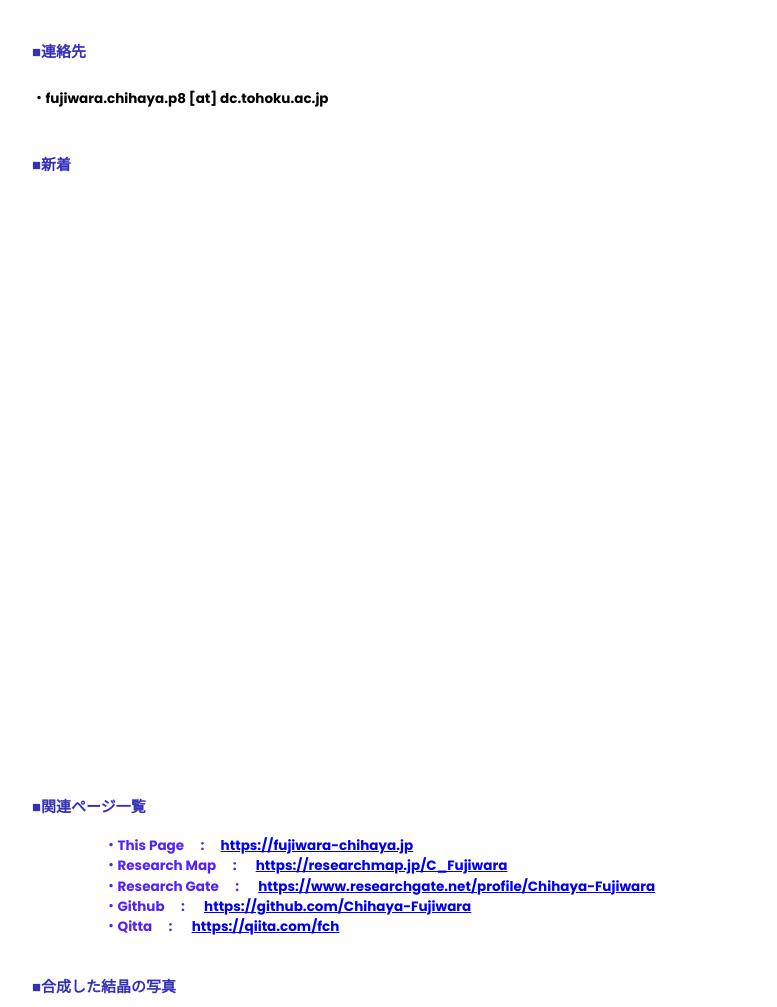
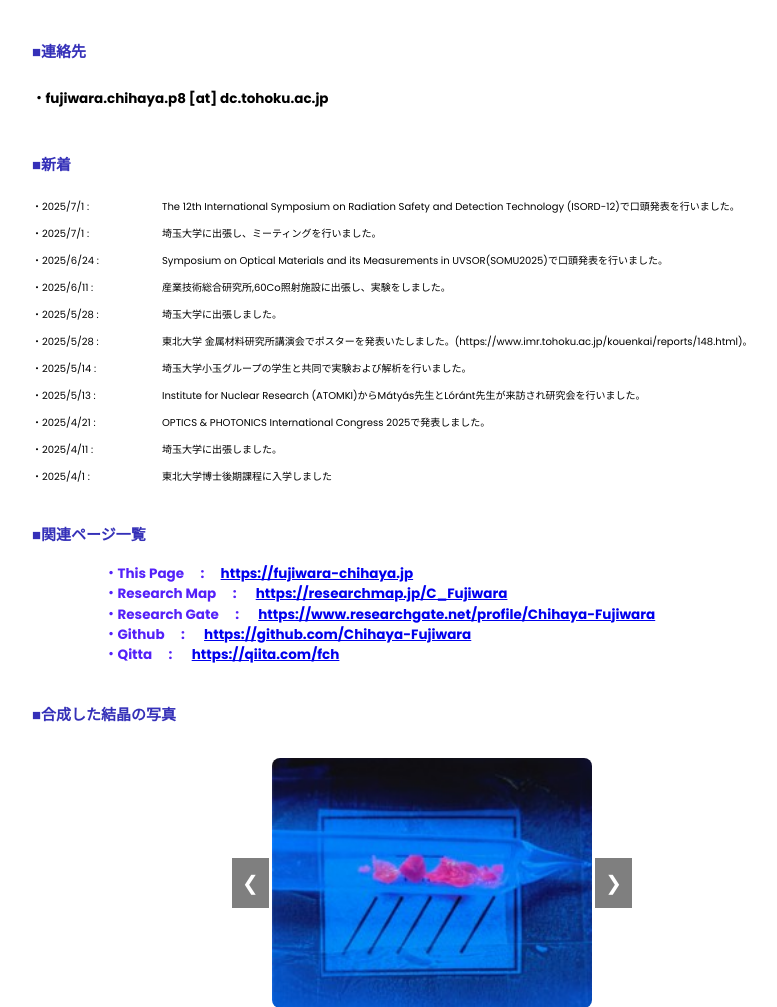
Before and after one commit to Chihaya-Fujiwara/homepage, a Flask app: page / in a window 1280 px wide. Shown: the part 264-1271 px from the top of the page, without its empty margins (208-985 px from the left). Run offline with Flask 3, Linux system fonts and the light colour scheme.

Commit message:
6 commit

```diff
--- a/static/style.css
+++ b/static/style.css
@@ -298,8 +298,9 @@
   display: flex;          /* Flexboxを有効にする */
   align-items: baseline;  /* テキストのベースラインを揃える */
   margin-bottom: 0.5em;   /* 各項目の下の余白 */
-  font-size: 1rem;        /* <h1>の代わりにフォントサイズを指定 */
+  font-size: 10px;       /* <h1>の代わりにフォントサイズを指定 */
   font-weight: normal;    /* <h1>の太字をリセット */
+  color: black;           /* 文字色を黒に設定 */
 }
 
 /* 日付部分のスタイル */
```
